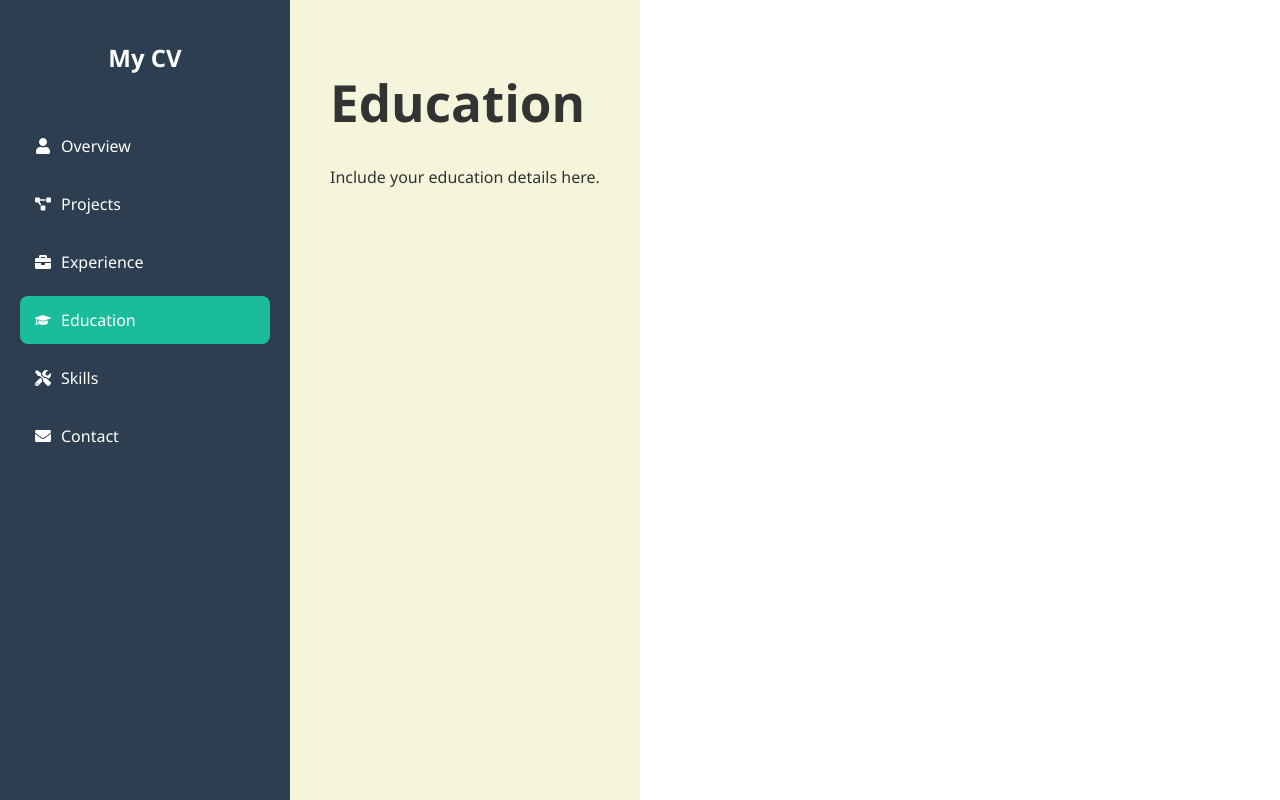
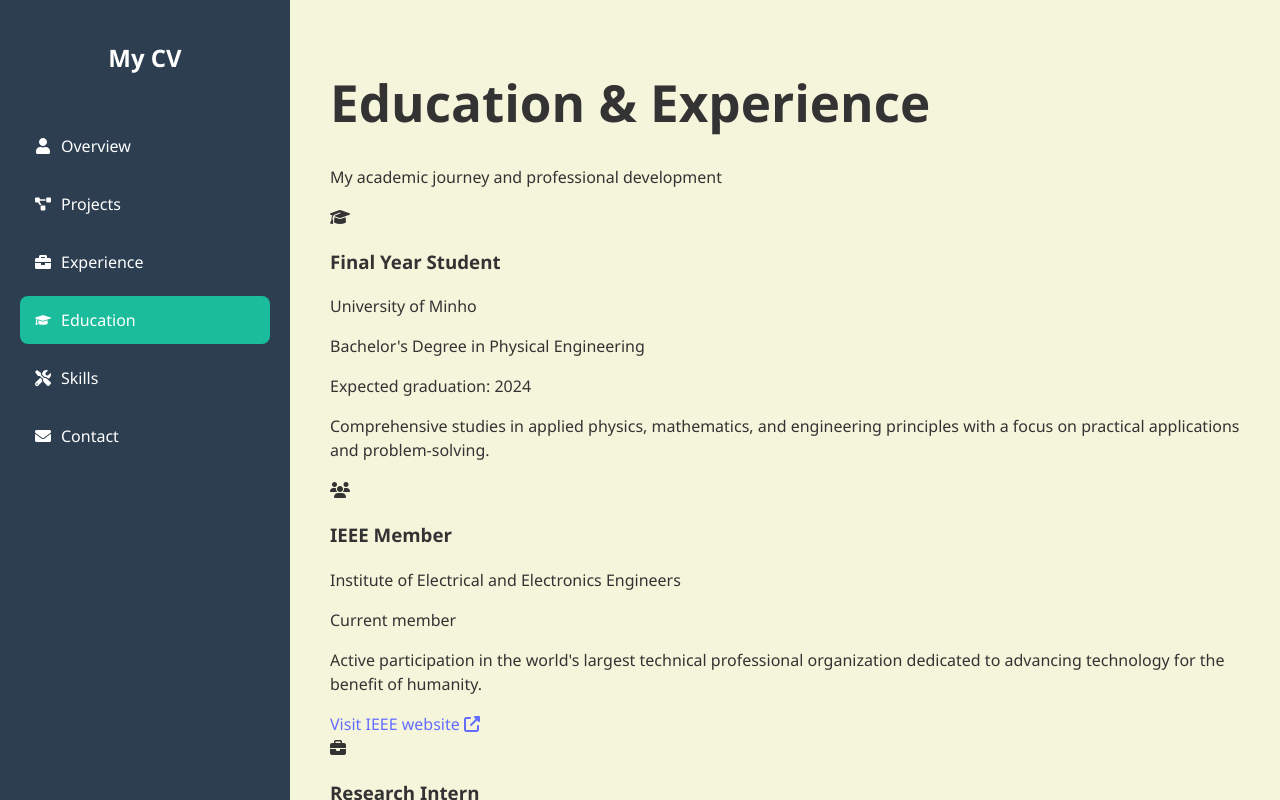
Before and after one commit to UnkowwnPhysics/CV, a React (Vite) app: page / in a window 1280 px wide. Both pictures are taken after a click on the item "Education". Built offline with nearby package versions, Linux system fonts and the light colour scheme.

Commit message:
Update Education.tsx

```diff
--- a/src/components/MainContent/Education.tsx
+++ b/src/components/MainContent/Education.tsx
@@ -1,8 +1,77 @@
-const Education = () => {
+import React from 'react';
+import './Education.css';
+
+const Education: React.FC = () => {
   return (
-    <div>
-      <h1>Education</h1>
-      <p>Include your education details here.</p>
+    <div className="education-container">
+      <div className="education-header">
+        <h1>Education & Experience</h1>
+        <p>My academic journey and professional development</p>
+      </div>
+
+      <div className="education-content">
+        <div className="education-item">
+          <div className="education-icon">
+            <i className="fas fa-graduation-cap"></i>
+          </div>
+          <div className="education-details">
+            <h3>Final Year Student</h3>
+            <p className="education-institution">University of Minho</p>
+            <p className="education-degree">Bachelor's Degree in Physical Engineering</p>
+            <p className="education-period">Expected graduation: 2024</p>
+            <p className="education-description">
+              Comprehensive studies in applied physics, mathematics, and engineering principles
+              with a focus on practical applications and problem-solving.
+            </p>
+          </div>
+        </div>
+
+        <div className="education-item">
+          <div className="education-icon">
+            <i className="fas fa-users"></i>
+          </div>
+          <div className="education-details">
+            <h3>IEEE Member</h3>
+            <p className="education-institution">Institute of Electrical and Electronics Engineers</p>
+            <p className="education-period">Current member</p>
+            <p className="education-description">
+              Active participation in the world's largest technical professional organization
+              dedicated to advancing technology for the benefit of humanity.
+            </p>
+            <a
+              href="https://www.ieee.org"
+              target="_blank"
+              rel="noopener noreferrer"
+              className="education-link"
+            >
+              Visit IEEE website <i className="fas fa-external-link-alt"></i>
+            </a>
+          </div>
+        </div>
+
+        <div className="education-item">
+          <div className="education-icon">
+            <i className="fas fa-briefcase"></i>
+          </div>
+          <div className="education-details">
+            <h3>Research Intern</h3>
+            <p className="education-institution">Institute for Plasmas and Nuclear Fusion (IPFN)</p>
+            <p className="education-period">One-month internship</p>
+            <p className="education-description">
+              Gained hands-on experience in nuclear fusion research and plasma physics applications
+              at one of Portugal's leading research institutions in the field.
+            </p>
+            <a
+              href="https://www.ipfn.tecnico.ulisboa.pt/"
+              target="_blank"
+              rel="noopener noreferrer"
+              className="education-link"
+            >
+              Visit IPFN website <i className="fas fa-external-link-alt"></i>
+            </a>
+          </div>
+        </div>
+      </div>
     </div>
   );
 };
```
